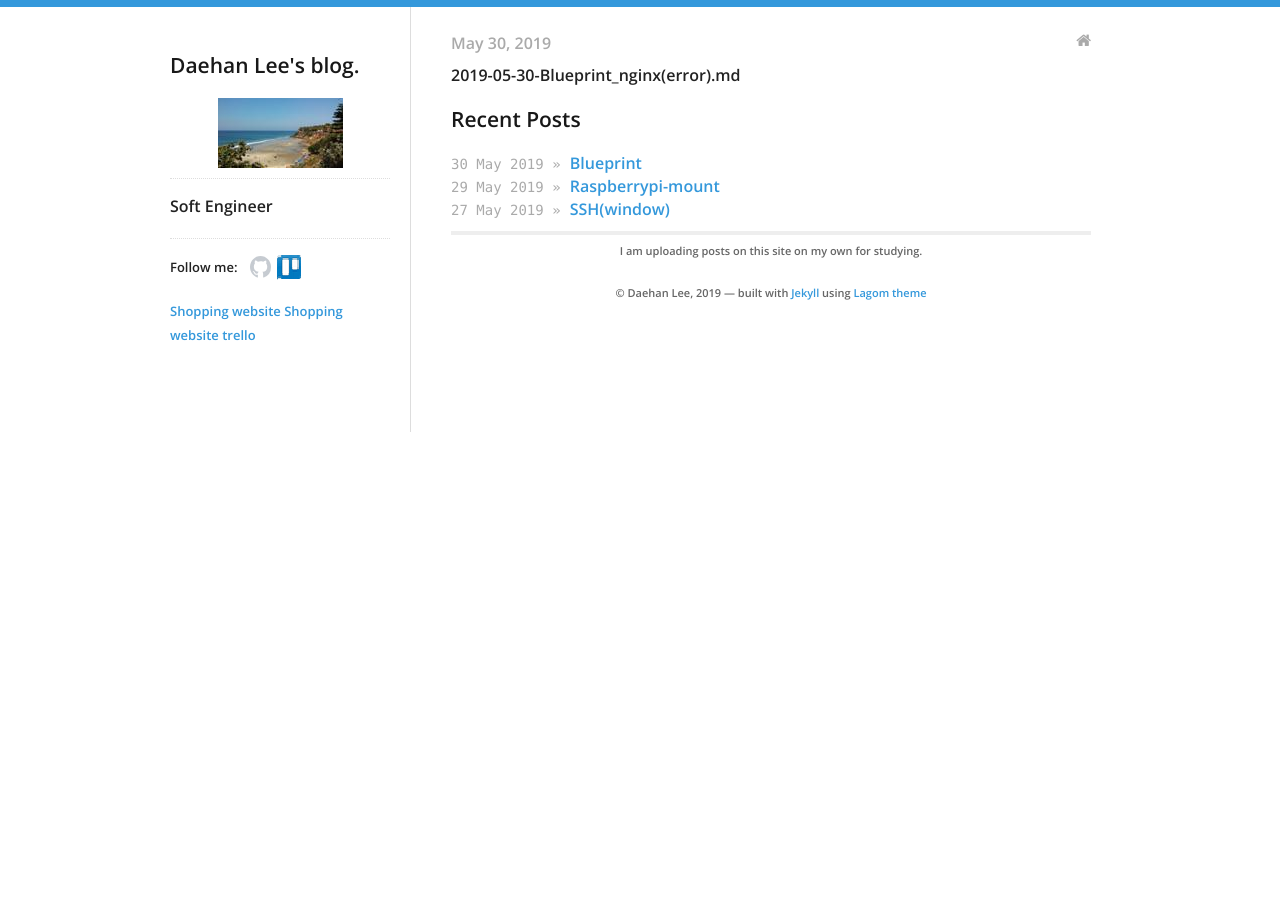
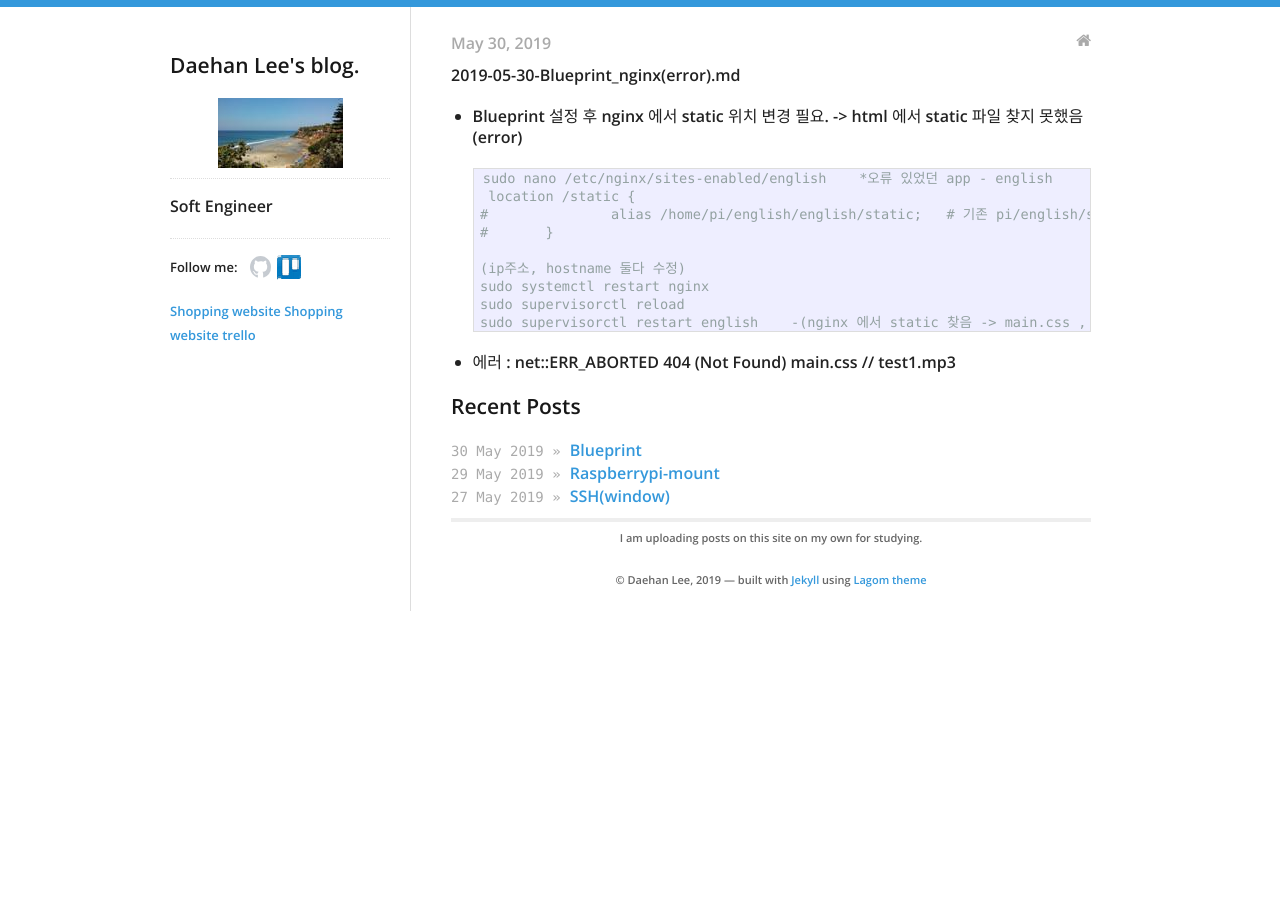
Before and after one commit to daehan0226/Study, a Jekyll site: the page built from _posts/2019-05-30-Blueprint_nginx(error).md, in a window 1280 px wide. Built offline with Jekyll 4.4.1, drawn with Linux system fonts in a browser that asks for light colours.

Commit message:
Update 2019-05-30-Blueprint_nginx(error).md

```diff
--- a/_posts/2019-05-30-Blueprint_nginx(error).md
+++ b/_posts/2019-05-30-Blueprint_nginx(error).md
@@ -6,3 +6,18 @@ categories:
 ---
 
 2019-05-30-Blueprint_nginx(error).md
+
+
+* Blueprint 설정 후 nginx 에서 static 위치 변경 필요. -> html 에서 static 파일 찾지 못했음(error)
+
+      sudo nano /etc/nginx/sites-enabled/english    *오류 있었던 app - english
+       location /static {
+      #               alias /home/pi/english/english/static;   # 기존 pi/english/static
+      #       }
+
+      (ip주소, hostname 둘다 수정)
+      sudo systemctl restart nginx
+      sudo supervisorctl reload
+      sudo supervisorctl restart english    -(nginx 에서 static 찾음 -> main.css , audio file 나옴)
+
+* 에러 : net::ERR_ABORTED 404 (Not Found) main.css // test1.mp3
```
